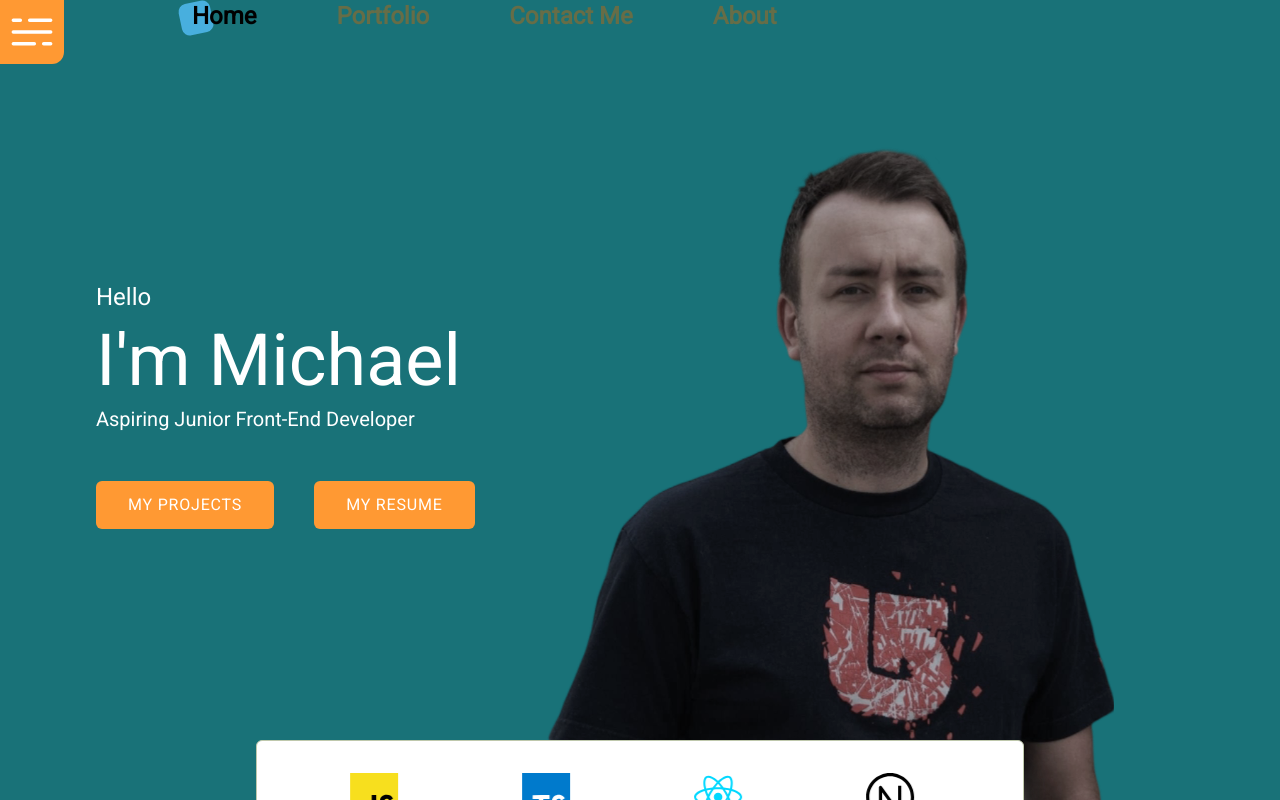
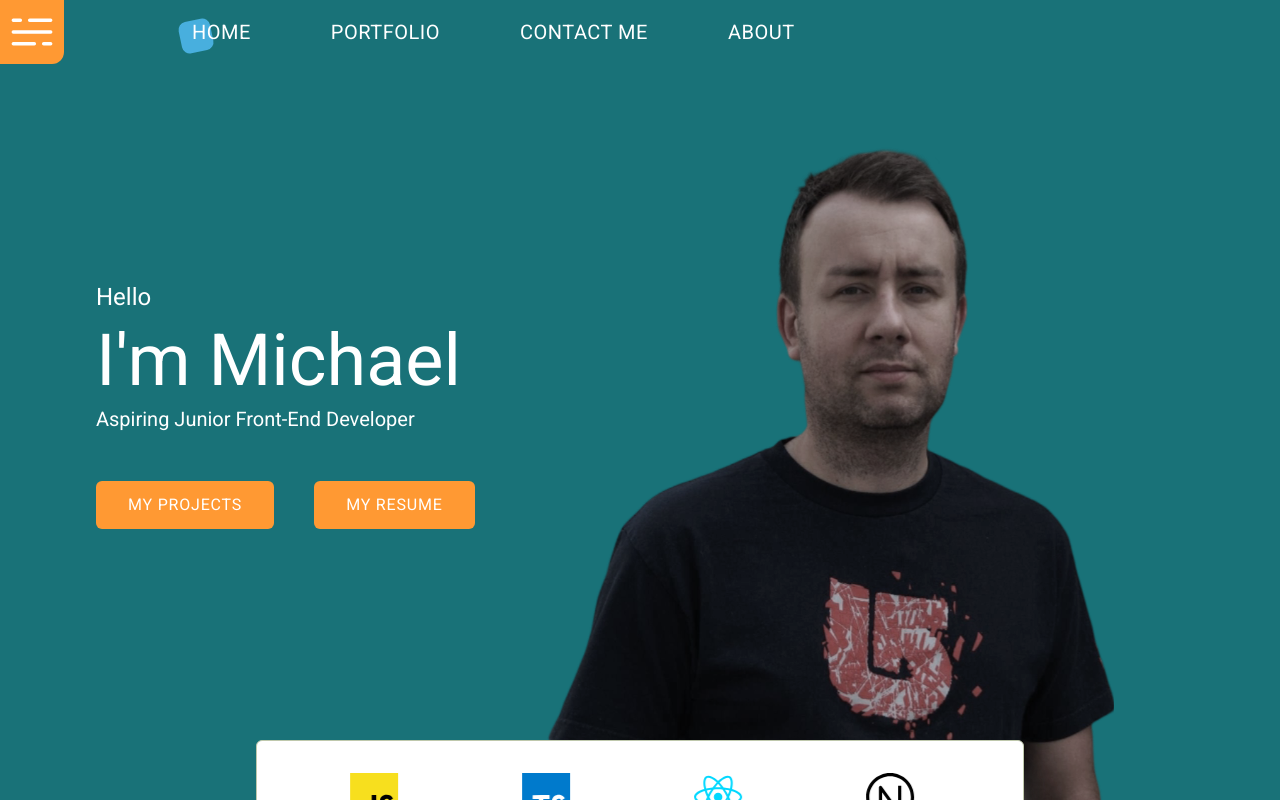
Before and after one commit to misiek869/portfolio, a Next.js app: page / in a window 1280 px wide. Shown: the top 800 px of the page. Built offline with nearby package versions, Linux system fonts and the light colour scheme.

Commit message:
change styles

```diff
--- a/src/app/components/Header/Header.tsx
+++ b/src/app/components/Header/Header.tsx
@@ -23,6 +23,9 @@ const Header = () => {
 	const openDrawer = () => {
 		setIsOpen(true)
 	}
+
+	const liStyles =
+		'group text-xl relative font-medium mr-20 tracking-wide uppercase'
 
 	return (
 		<>
@@ -54,8 +57,8 @@ const Header = () => {
 				</div>
 
 				<nav className='invisible xl:visible xl:max-w-4xl 2xl:max-w-xl mx-auto '>
-					<ul className='flex flex-row align-items-center h-24'>
-						<li className='group text-2xl relative font-bold mr-20'>
+					<ul className='flex flex-row align-items-center h-16 items-center'>
+						<li className={liStyles}>
 							{selectedIndexOne === 0 ? (
 								<span className='menu-effect transform opacity-100 -rotate-12 group-hover:-rotate-12 group-hover:opacity-100'></span>
 							) : (
@@ -65,13 +68,13 @@ const Header = () => {
 								href='/#home'
 								onClick={() => setSelectedIndexOne(0)}
 								className={`menu-item ${
-									selectedIndexOne === 0 ? 'text-black' : ''
-								} text-[#666d47] group-hover:text-black`}>
+									selectedIndexOne === 0 ? 'text-orange' : ''
+								} text-white group-hover:text-black`}>
 								Home
 							</a>
 						</li>
 
-						<li className='group text-2xl relative font-bold mr-20'>
+						<li className={liStyles}>
 							{selectedIndexOne === 1 ? (
 								<span className='menu-effect transform opacity-100 -rotate-12 group-hover:-rotate-12 group-hover:opacity-100'></span>
 							) : (
@@ -81,13 +84,13 @@ const Header = () => {
 								href='/#home'
 								onClick={() => setSelectedIndexOne(1)}
 								className={`menu-item ${
-									selectedIndexOne === 1 ? 'text-black' : ''
-								} text-[#666d47] group-hover:text-black`}>
+									selectedIndexOne === 1 ? 'text-orange' : ''
+								} text-white group-hover:text-black`}>
 								Portfolio
 							</a>
 						</li>
 
-						<li className='group text-2xl relative font-bold mr-20'>
+						<li className={liStyles}>
 							{selectedIndexOne === 2 ? (
 								<span className='menu-effect transform opacity-100 -rotate-12 group-hover:-rotate-12 group-hover:opacity-100'></span>
 							) : (
@@ -97,13 +100,13 @@ const Header = () => {
 								href='/page/contactme'
 								onClick={() => setSelectedIndexOne(2)}
 								className={`menu-item ${
-									selectedIndexOne === 2 ? 'text-black' : ''
-								} text-[#666d47] group-hover:text-black`}>
+									selectedIndexOne === 2 ? 'text-orange' : ''
+								} text-white group-hover:text-black`}>
 								Contact Me
 							</a>
 						</li>
 
-						<li className='group text-2xl relative font-bold mr-20'>
+						<li className={liStyles}>
 							{selectedIndexOne === 3 ? (
 								<span className='menu-effect transform opacity-100 -rotate-12 group-hover:-rotate-12 group-hover:opacity-100'></span>
 							) : (
@@ -113,8 +116,8 @@ const Header = () => {
 								href='/#about'
 								onClick={() => setSelectedIndexOne(3)}
 								className={`menu-item ${
-									selectedIndexOne === 3 ? 'text-black' : ''
-								} text-[#666d47] group-hover:text-black`}>
+									selectedIndexOne === 3 ? 'text-orange' : ''
+								} text-white group-hover:text-black`}>
 								About
 							</a>
 						</li>
```
